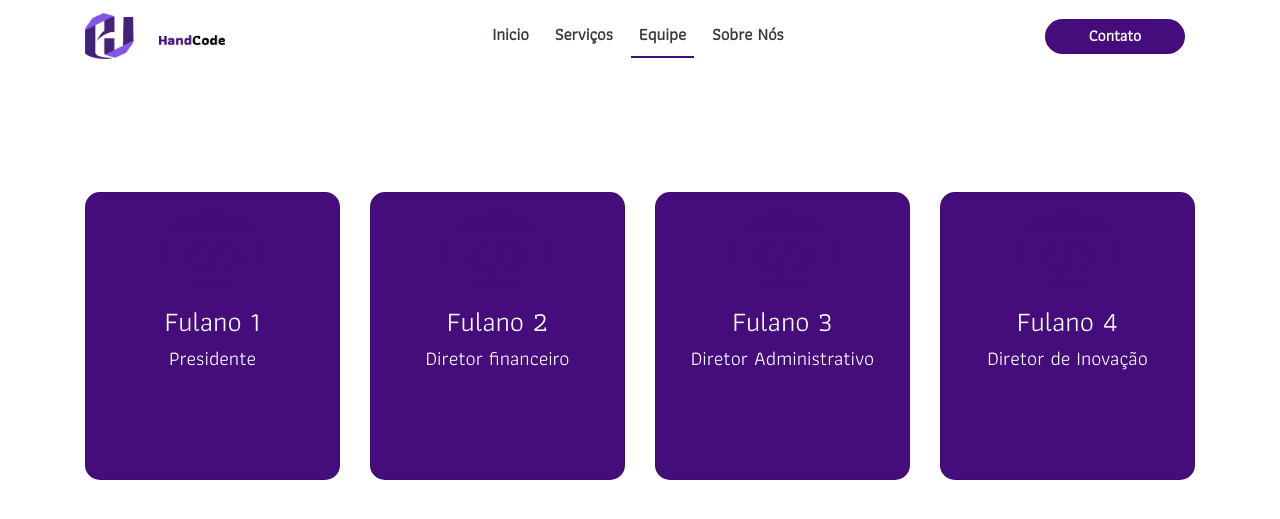
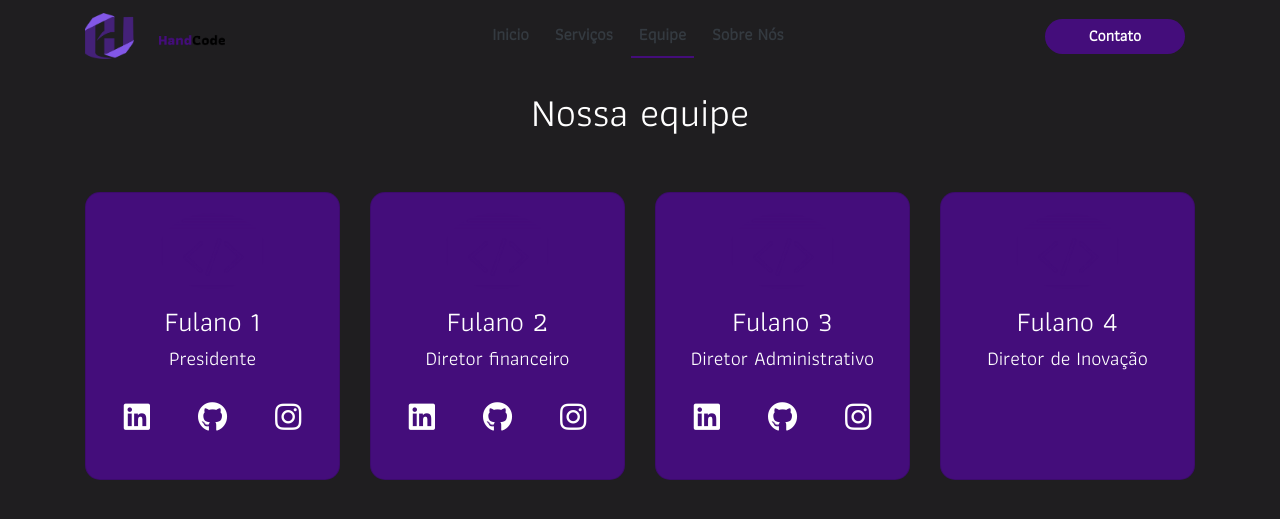
Before and after one commit to HandcodeJr/HandcodeJr.github.io, a Django app: page /equipe/ in a window 1280 px wide. Shown: the top 519 px of the page. Run offline with Django 3.2, Linux system fonts and the light colour scheme; some libraries are stand-ins or nearby versions.

Commit message:
Ajuste de cor de fundo e ícones dos cards

```diff
--- a/handcode/core/templates/team.html
+++ b/handcode/core/templates/team.html
@@ -17,7 +17,7 @@
     <link rel="stylesheet" href="https://use.fontawesome.com/releases/v5.3.1/css/all.css" integrity="sha384-mzrmE5qonljUremFsqc01SB46JvROS7bZs3IO2EmfFsd15uHvIt+Y8vEf7N7fWAU" crossorigin="anonymous">
     <title>Equipe</title>
 </head>
-<body>
+<body class="fundo-1">
     <nav class="navbar navbar-expand-lg navbar-light fixed">
         <div class="container">
           <a class="navbar-brand" href="#">
@@ -68,17 +68,17 @@
                 <div class="d-flex flex-row justify-content-center">
                   <div class="p-4">
                     <a href="#">
-                      <i class="fa fa-facebook"></i>
+                      <i class="fab fa-linkedin"></i>
                     </a>
                   </div>
                   <div class="p-4">
                     <a href="#">
-                      <i class="fa fa-twitter"></i>
+                      <i class="fab fa-github"></i>
                     </a>
                   </div>
                   <div class="p-4">
                     <a href="#">
-                      <i class="fa fa-instagram"></i>
+                      <i class="fab fa-instagram"></i>
                     </a>
                   </div>
                 </div>
@@ -95,17 +95,17 @@
                 <div class="d-flex flex-row justify-content-center">
                   <div class="p-4">
                     <a href="#">
-                      <i class="fa fa-facebook"></i>
+                      <i class="fab fa-linkedin"></i>
                     </a>
                   </div>
                   <div class="p-4">
                     <a href="#">
-                      <i class="fa fa-twitter"></i>
+                      <i class="fab fa-github"></i>
                     </a>
                   </div>
                   <div class="p-4">
                     <a href="#">
-                      <i class="fa fa-instagram"></i>
+                      <i class="fab fa-instagram"></i>
                     </a>
                   </div>
                 </div>
@@ -122,17 +122,17 @@
                 <div class="d-flex flex-row justify-content-center">
                   <div class="p-4">
                     <a href="#">
-                      <i class="fa fa-facebook"></i>
+                      <i class="fab fa-linkedin"></i>
                     </a>
                   </div>
                   <div class="p-4">
                     <a href="#">
-                      <i class="fa fa-twitter"></i>
+                      <i class="fab fa-github"></i>
                     </a>
                   </div>
                   <div class="p-4">
                     <a href="#">
-                      <i class="fa fa-instagram"></i>
+                      <i class="fab fa-instagram"></i>
                     </a>
                   </div>
                 </div>
```
